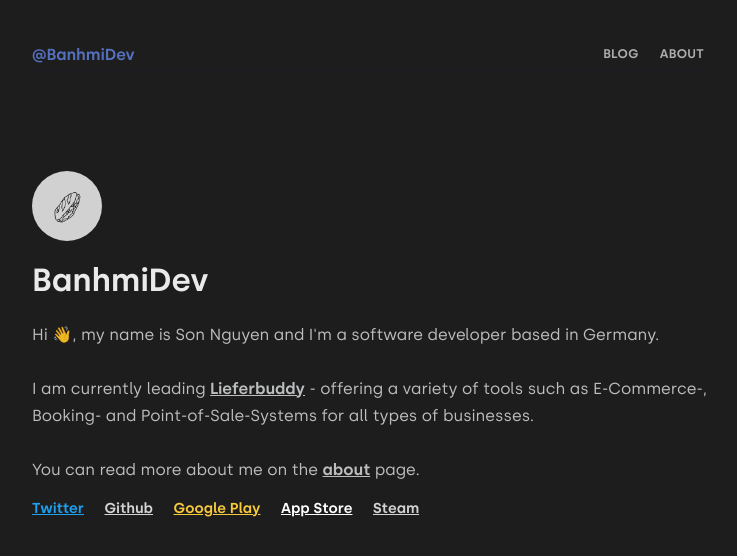
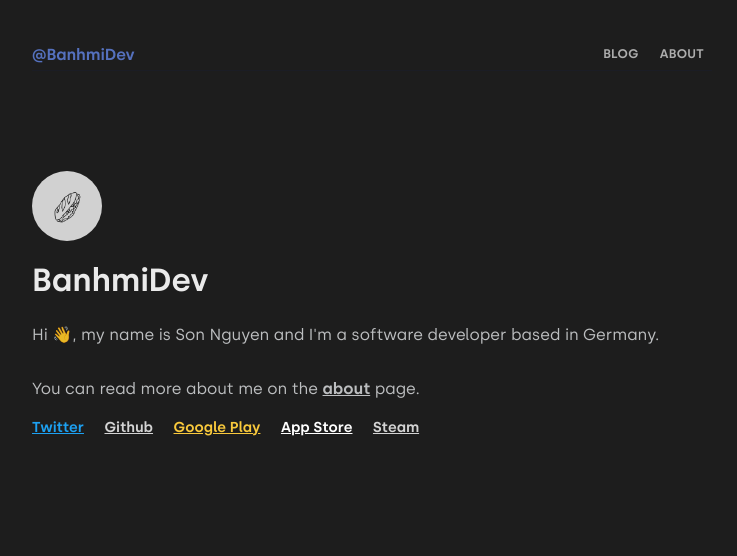
Before and after one commit to BanhmiDev/banhmidev.github.io, a Jekyll site: the page built from index.md, in a window 1280 px wide. Shown: the top 556 px of the page, without its empty margins (268-1005 px from the left). Built offline with Jekyll 4.4.1, drawn with Linux system fonts in a browser that asks for light colours.

Commit message:
Update _config.yml

```diff
--- a/_config.yml
+++ b/_config.yml
@@ -11,7 +11,6 @@ author:
   name: Son Nguyen
   bio: >
     Hi 👋, my name is Son Nguyen and I'm a software developer based in Germany.<br/><br/>
-    I am currently leading <a href="https://partner.lieferbuddy.de" rel="noopener">Lieferbuddy</a> - offering a variety of tools such as E-Commerce-, Booking- and Point-of-Sale-Systems for all types of businesses.<br/><br/>
     You can read more about me on the <a href="/about">about</a> page.
   username: BanhmiDev
   twitter: BanhmiDev
```
